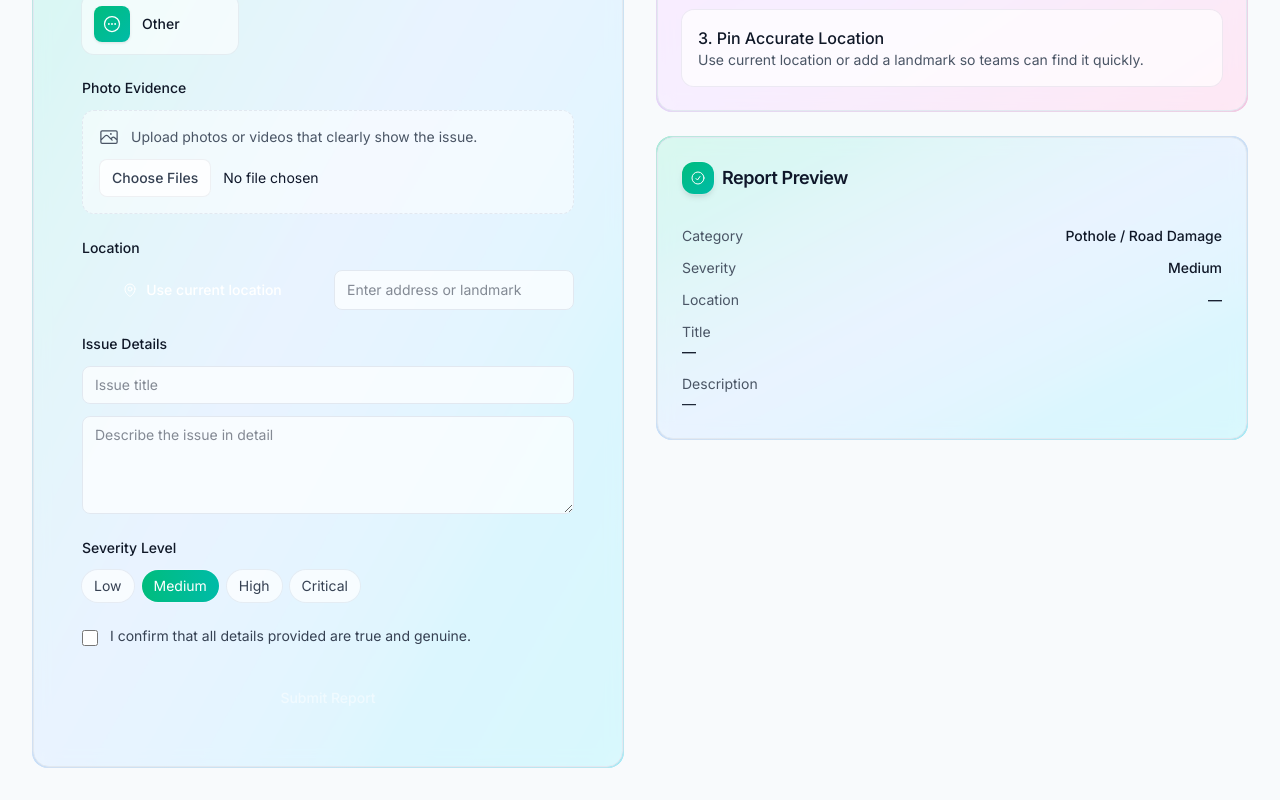
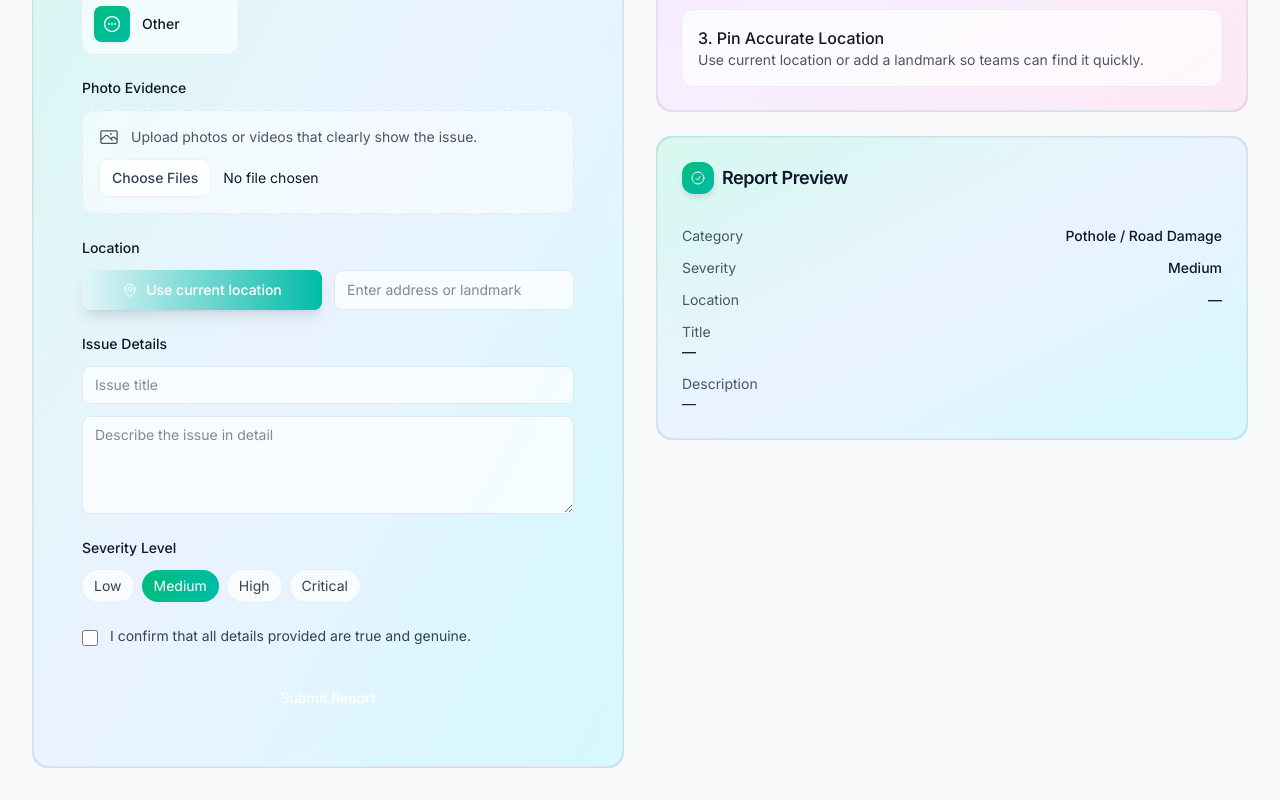
Before and after one commit to sobhanroy02/Sih_2025, a Next.js app: page /report in a window 1280 px wide. Shown: the part 581-1381 px from the top of the page. Built offline with nearby package versions, Linux system fonts and the light colour scheme.

Commit message:
fix(report): force Submit Report button to dark blue with strong overrides to ensure visibility

```diff
--- a/src/app/report/page.tsx
+++ b/src/app/report/page.tsx
@@ -226,8 +226,14 @@ export default function ReportPage() {
                         Location
                       </label>
                       <div className="mt-3 grid gap-3 sm:grid-cols-2">
-                        <Button type="button" onClick={useCurrentLocation} className="justify-center">
-                          <MapPinIcon className="h-4 w-4 mr-2" /> Use current location
+                        <Button
+                          type="button"
+                          onClick={useCurrentLocation}
+                          variant="gradient"
+                          className="justify-center"
+                          leftIcon={<MapPinIcon className="h-4 w-4" />}
+                        >
+                          Use current location
                         </Button>
                         <input
                           type="text"
@@ -305,7 +311,12 @@ export default function ReportPage() {
                     </div>
 
                     <div className="pt-2">
-                      <Button type="submit" disabled={!canSubmit} className="w-full justify-center">
+                      <Button
+                        type="submit"
+                        disabled={!canSubmit}
+                        variant="ghost"
+                        className="w-full justify-center !bg-primary-700 !text-white !hover:bg-primary-800 !focus-visible:ring-primary-600 disabled:opacity-100 disabled:!bg-primary-700 disabled:!text-white"
+                      >
                         {submitting ? 'Submitting…' : submitted ? 'Submitted ✅' : 'Submit Report'}
                       </Button>
                     </div>
```
